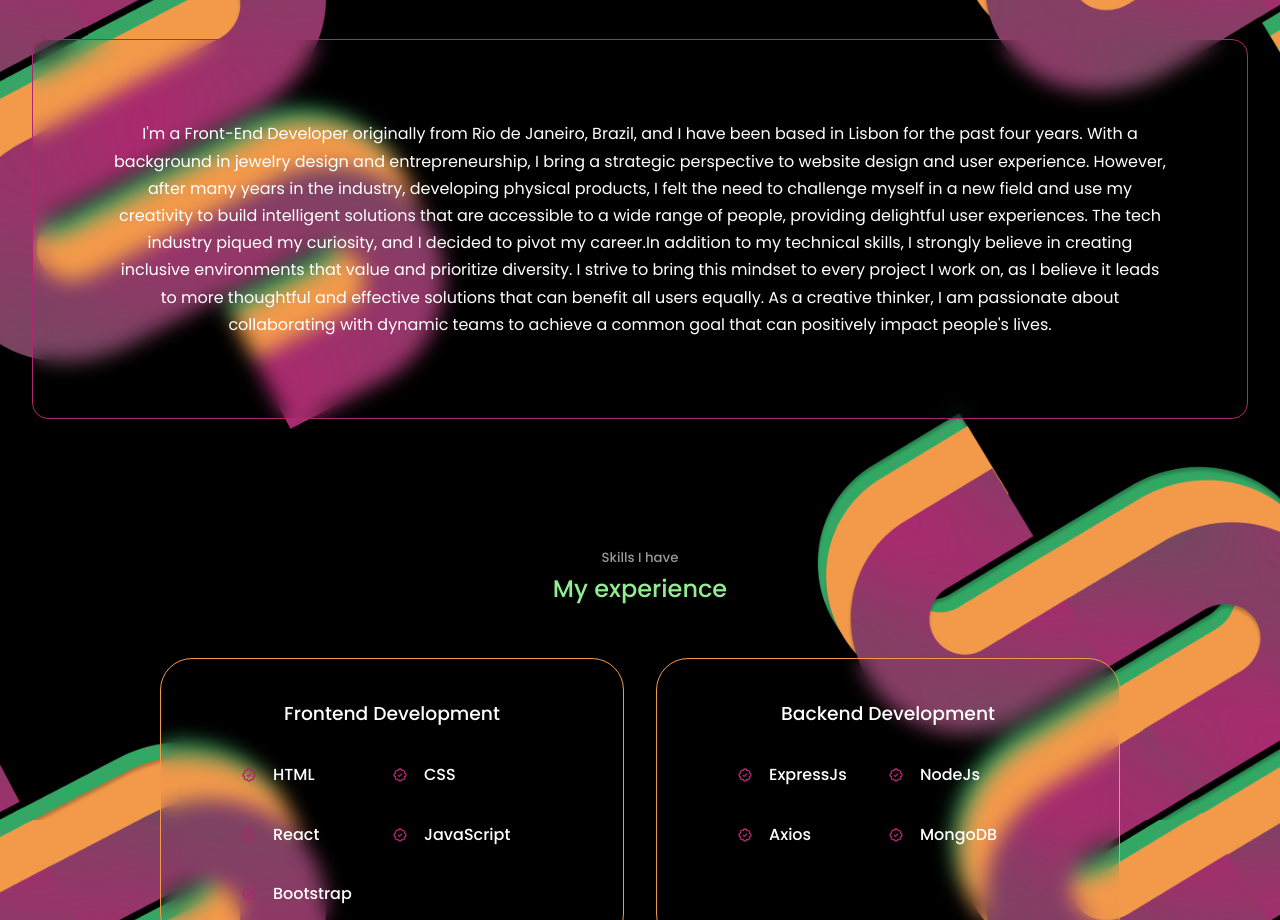
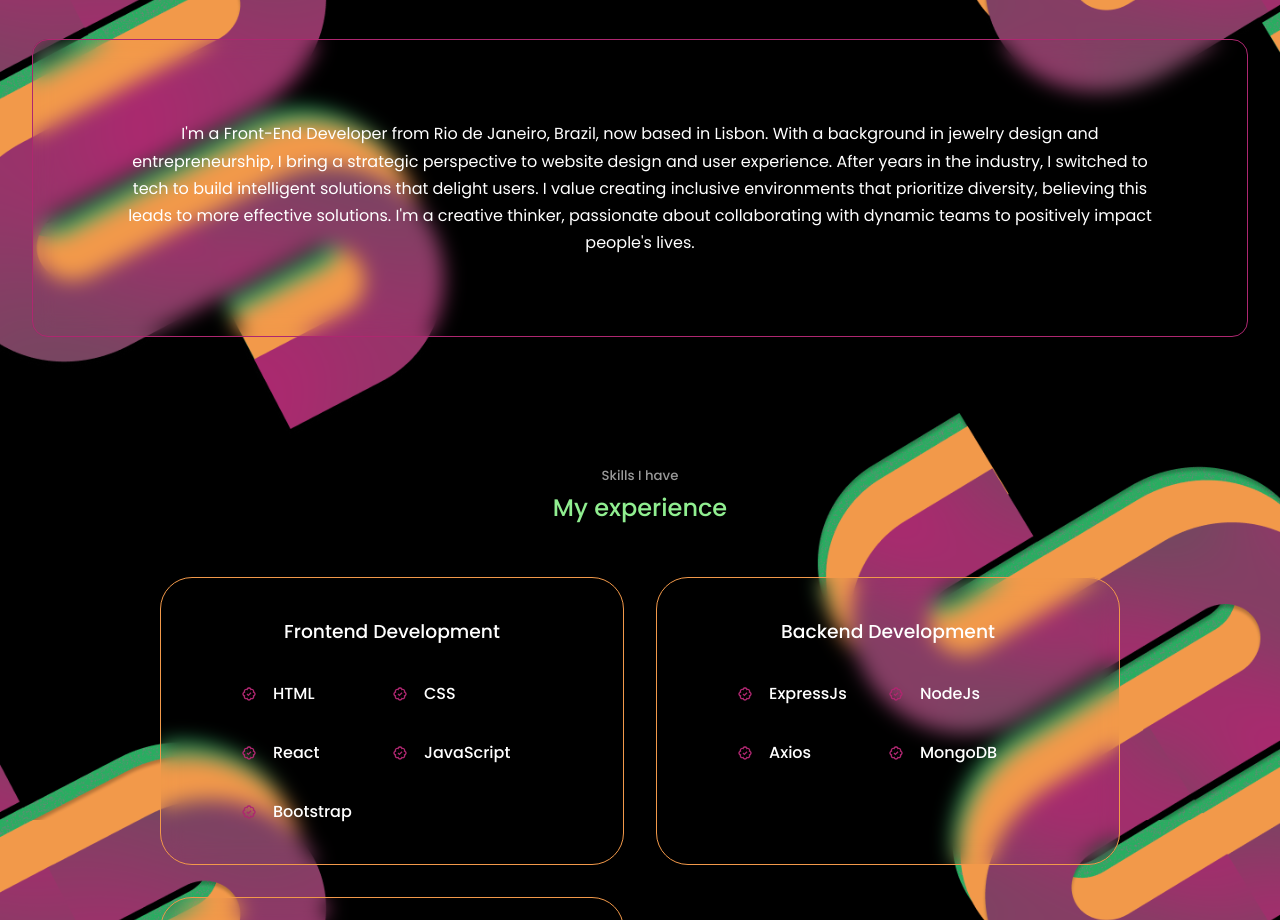
Before and after one commit to erikasoaress/portfolio, a React (Create React App) app: page / in a window 1280 px wide. Shown: the part 1000-1920 px from the top of the page. Built offline with nearby package versions, Linux system fonts and the light colour scheme; the HTML template or start-up script is replaced by a standard one.

Commit message:
text edition

```diff
--- a/src/components/about/About.jsx
+++ b/src/components/about/About.jsx
@@ -36,23 +36,15 @@ function About() {
           <article className="about__card">
             <p>
               {" "}
-              I'm a Front-End Developer originally from Rio de Janeiro, Brazil,
-              and I have been based in Lisbon for the past four years. With a
-              background in jewelry design and entrepreneurship, I bring a
-              strategic perspective to website design and user experience.
-              However, after many years in the industry, developing physical
-              products, I felt the need to challenge myself in a new field and
-              use my creativity to build intelligent solutions that are
-              accessible to a wide range of people, providing delightful user
-              experiences. The tech industry piqued my curiosity, and I decided
-              to pivot my career.In addition to my technical skills, I strongly
-              believe in creating inclusive environments that value and
-              prioritize diversity. I strive to bring this mindset to every
-              project I work on, as I believe it leads to more thoughtful and
-              effective solutions that can benefit all users equally. As a
-              creative thinker, I am passionate about collaborating with dynamic
-              teams to achieve a common goal that can positively impact people's
-              lives.
+              I'm a Front-End Developer from Rio de Janeiro, Brazil, now based
+              in Lisbon. With a background in jewelry design and
+              entrepreneurship, I bring a strategic perspective to website
+              design and user experience. After years in the industry, I
+              switched to tech to build intelligent solutions that delight
+              users. I value creating inclusive environments that prioritize
+              diversity, believing this leads to more effective solutions. I'm a
+              creative thinker, passionate about collaborating with dynamic
+              teams to positively impact people's lives.
             </p>
           </article>
         </div>
```
